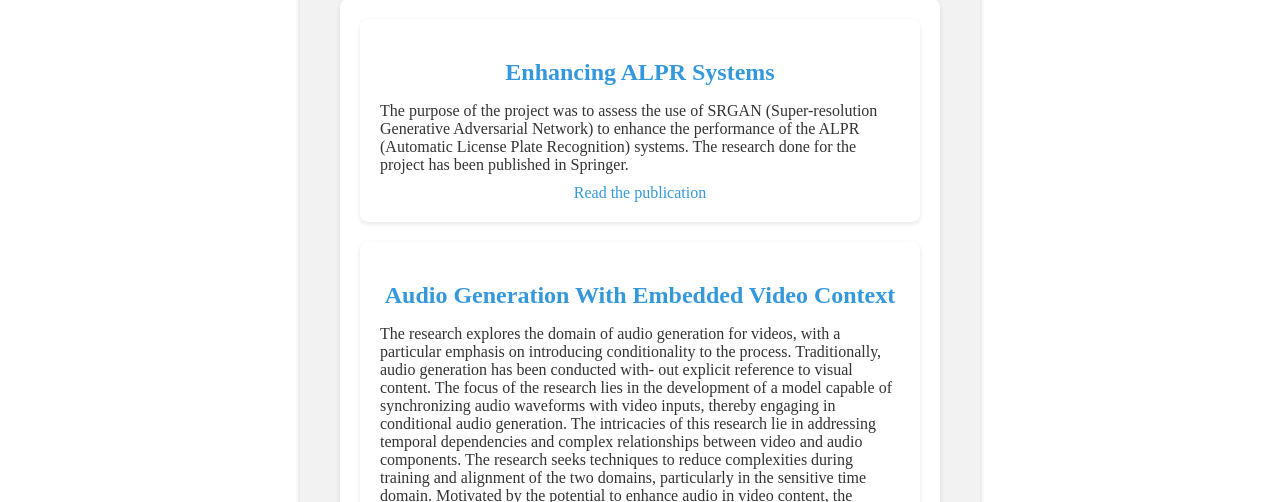
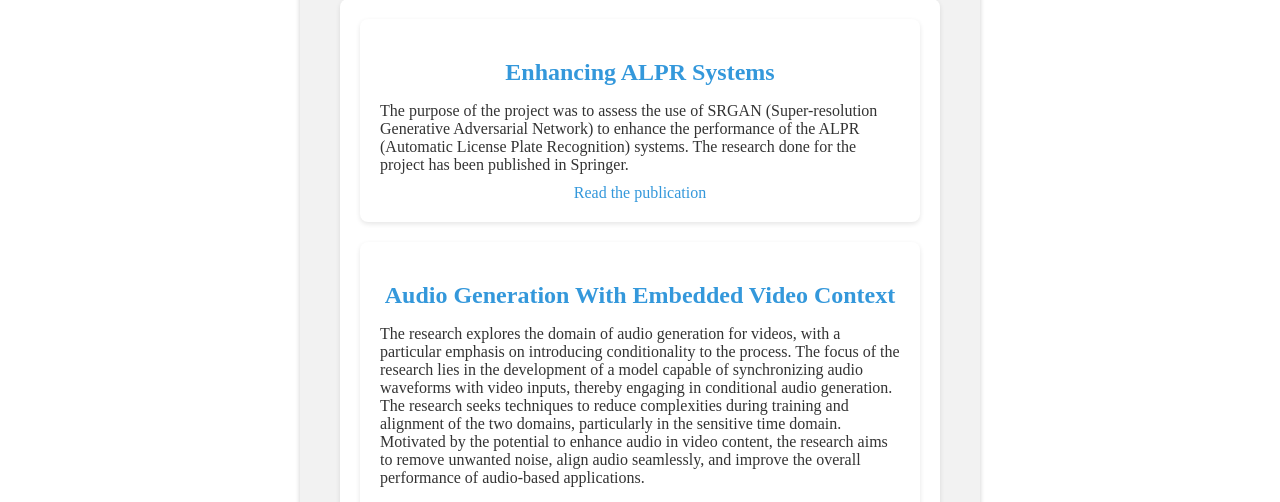
Before and after one commit to anitabaral/anitabaral, a plain HTML site: page research.html in a window 1280 px wide. Shown: the part 298-800 px from the top of the page. Drawn offline with Linux system fonts and the light colour scheme.

Commit message:
Rducing research content.

```diff
--- a/research.html
+++ b/research.html
@@ -33,9 +33,7 @@
                 <div class="research-item">
                     <h2>Audio Generation With Embedded Video Context</h2>
                     <p>The research explores the domain of audio generation for videos, with a particular emphasis on introducing conditionality to the process.
-                         Traditionally, audio generation has been conducted with- out explicit reference to visual content. The focus of the research lies in the development of a model capable of
-                         synchronizing audio waveforms with video inputs, thereby engaging in conditional audio generation. The intricacies of this research lie in addressing temporal dependencies
-                         and complex relationships between video and audio components. The research seeks techniques to reduce complexities during training and alignment of the two domains, particularly in the
+                         The focus of the research lies in the development of a model capable of synchronizing audio waveforms with video inputs, thereby engaging in conditional audio generation.  The research seeks techniques to reduce complexities during training and alignment of the two domains, particularly in the
                          sensitive time domain. Motivated by the potential to enhance audio in video content, the research aims to remove unwanted noise, align audio seamlessly, and improve the overall performance of audio-based applications.</p>
                     <!-- If there's a link or document related to RARA, include it here -->
                 </div>
```
